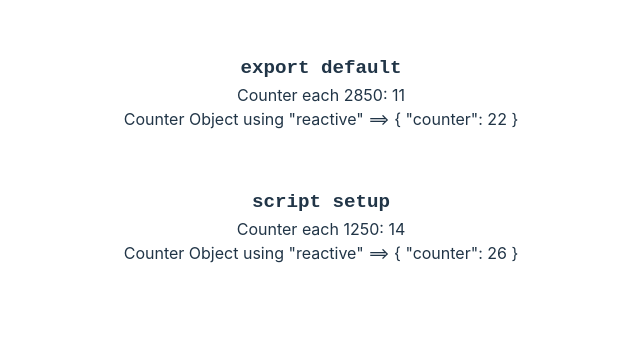
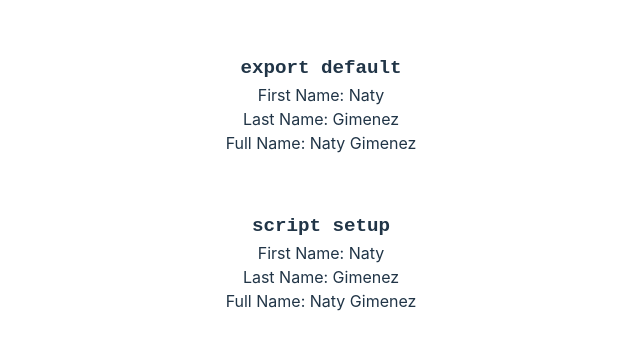
Before and after one commit to martinpercu/vue-components-and-options, a Vue app: page / in a window 1280 px wide. Shown: the part 199-548 px from the top of the page, without its empty margins (319-959 px from the left). Built offline with nearby package versions, Linux system fonts and the light colour scheme.

Commit message:
just example to use computed

```diff
--- a/src/components/Home.vue
+++ b/src/components/Home.vue
@@ -1,33 +1,26 @@
 <script>
-import { ref, reactive, watch } from 'vue';
+import { ref, computed } from 'vue';
 
 export default {
   setup() {
-    const counter = ref(10);
-    const counterObject = reactive({ counter: 20 });
+    const firstName = ref("Naty");
+    const lastName = ref("Gimenez");
 
-    setInterval(() => counter.value++, 2850);
-    setInterval(() => counterObject.counter++, 1750);
-
-    watch(counter, (newValue, oldValue) => {
-        console.log(newValue, oldValue , "script OLD");
+    const fullName = computed(() => {
+      return `${firstName.value} ${lastName.value}`;
     });
 
-    watch(() => counterObject.counter, (newValue, oldValue) => {
-        console.log(newValue, oldValue , "script OLD this is counterObject");
-    });
-
-
-
     return {
-        counter,
-        counterObject
+      firstName,
+      lastName,
+      fullName
     }
   }
 }
 </script>
 
 <template>
-    <div>Counter each 2850: {{ counter }}</div>
-    <div>Counter Object using "reactive"  ==>  {{ counterObject }}</div>
+  <div>First Name: {{ firstName }}</div>
+  <div>Last Name: {{ lastName }}</div>
+  <div>Full Name: {{ fullName }}</div>
 </template>
--- a/src/components/HomeSetup.vue
+++ b/src/components/HomeSetup.vue
@@ -1,25 +1,18 @@
 <script setup>
+import { ref, computed } from 'vue';
 
-import { ref, reactive, watch } from 'vue';
-const counter = ref(10);
-const counterObject = reactive({ counter: 20 });
+const firstName = ref("Naty");
+const lastName = ref("Gimenez");
 
-setInterval(() => counter.value++, 1250);
-setInterval(() => counterObject.counter++, 750);
-
-watch(counter, (newValue, oldValue) => {
-    console.log(newValue, oldValue);
-});
-
-watch(() => counterObject.counter, (newValue, oldValue) => {
-    console.log(newValue, oldValue , "this is counterObject");
+const fullName = computed(() => {
+    return `${firstName.value} ${lastName.value}`;
 });
 
 </script>
 
 
-
 <template>
-    <div>Counter each 1250: {{ counter }}</div>
-    <div>Counter Object using "reactive"  ==>  {{ counterObject }}</div>
+    <div>First Name: {{ firstName }}</div>
+    <div>Last Name: {{ lastName }}</div>
+    <div>Full Name: {{ fullName }}</div>
 </template>
```
Also changed, not shown: src/components/HomeSetup_03.vue (added, +25 -0 lines), src/components/Home_03.vue (added, +33 -0 lines), 1 other file (tests, documents, lock files or other folders).
